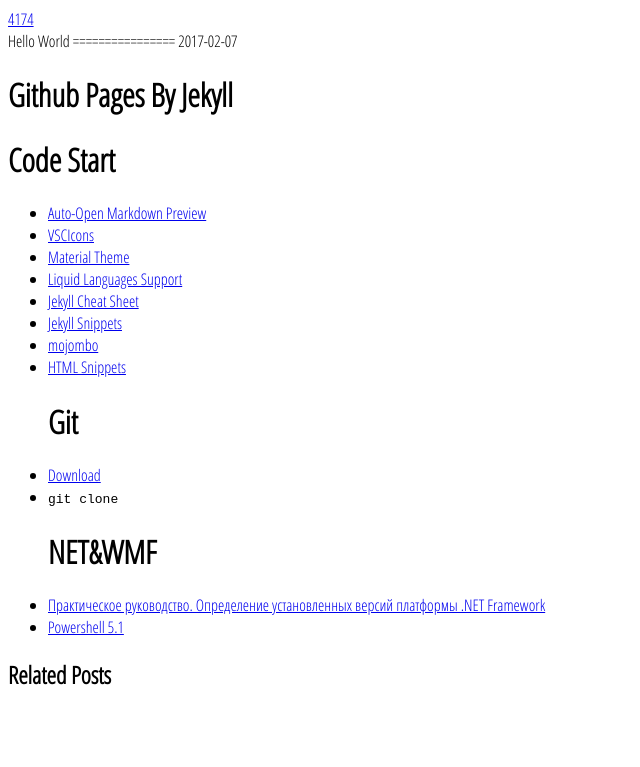
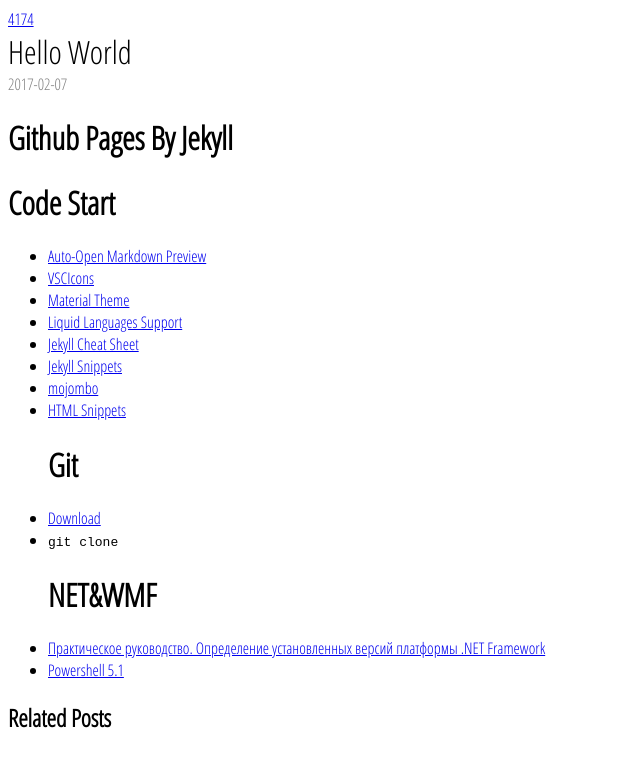
Before and after one commit to 4174/4174.github.io, a Jekyll site: the page built from _posts/2017-02-07-Hello-World.md, in a window 1280 px wide. Shown: the top 767 px of the page, without its empty margins (0-640 px from the left). Built offline with Jekyll 4.4.1, drawn with Linux system fonts in a browser that asks for light colours.

Commit message:
Title and page date.

```diff
--- a/_layouts/post.html
+++ b/_layouts/post.html
@@ -2,9 +2,13 @@
 layout: default
 ---
 
+<div id="title">
     {{ page.title }}
-================
+</div>
+
+<div id="pagedate">
     {{ page.date | date: "%Y-%m-%d" }}
+</div>
 
 <div id="post">
     {{ content }}
--- a/css/style.css
+++ b/css/style.css
@@ -1,3 +1,9 @@
 body {
   font-family: 'Open Sans Condensed', sans-serif;
 }
+#title {
+  font-size: 2em;
+}
+#pagedate {
+  color: grey;
+}
```
Lines whose indentation alone changed are shown as unchanged.
